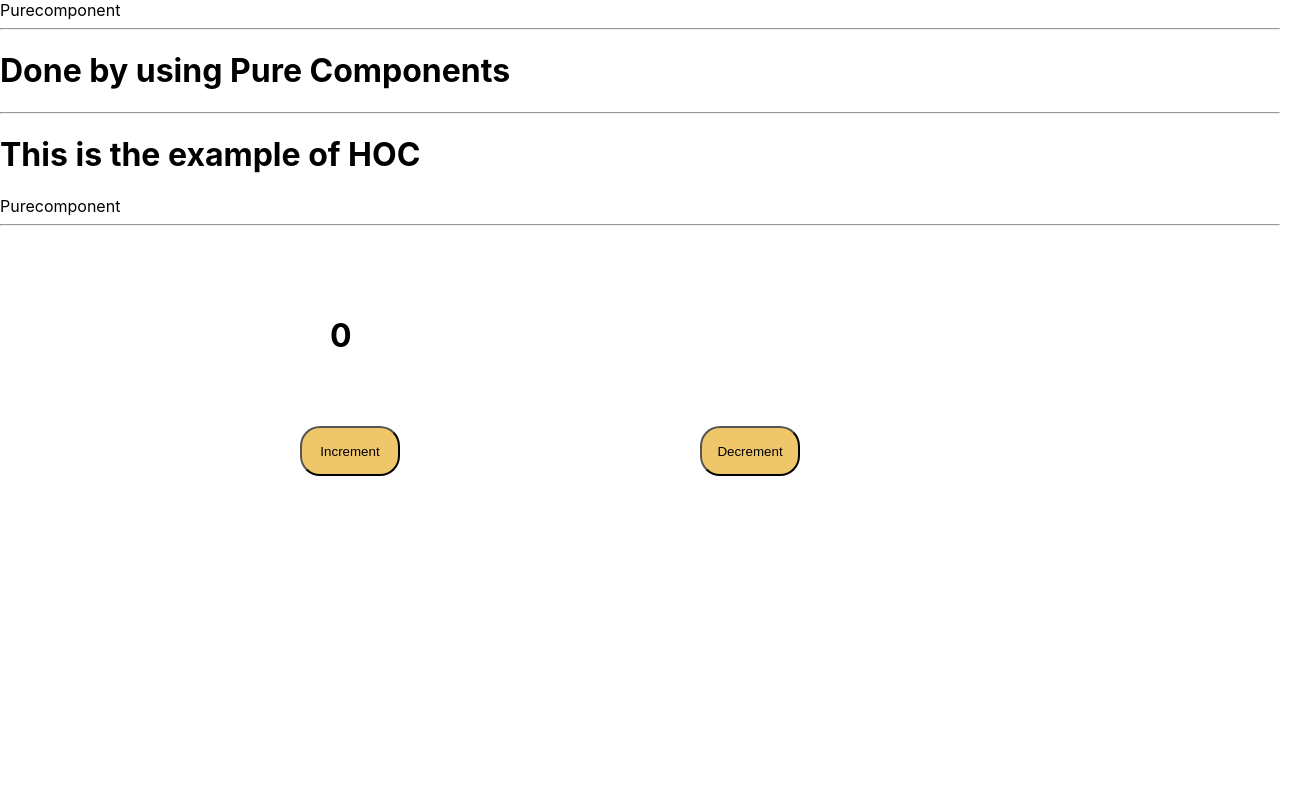
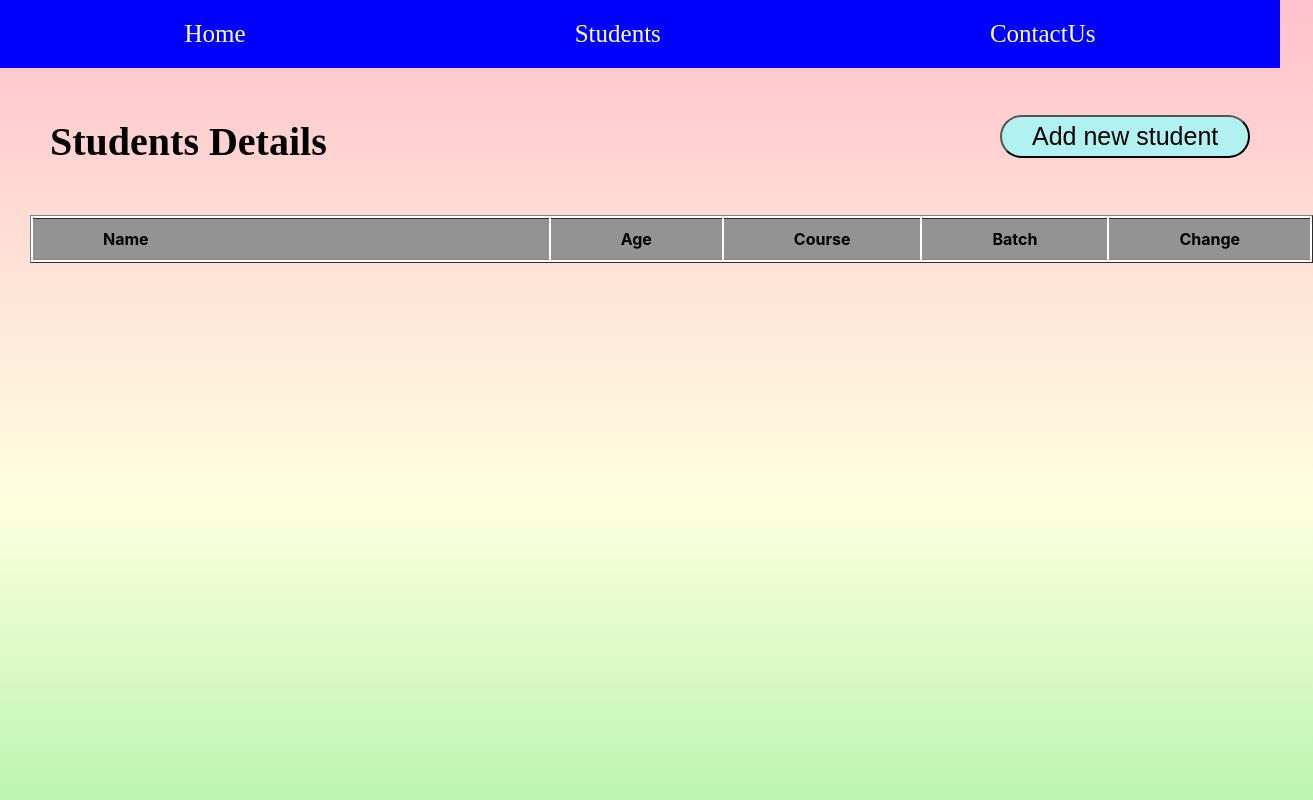
Before and after one commit to Priyanka316/React, a React (Create React App) app in the folder src/: page /Students in a window 1280 px wide. Shown: the top 800 px of the page, 1313 px wide, since content can reach past the window. Built offline with nearby package versions, Linux system fonts and the light colour scheme.

Commit message:
Add files via upload

```diff
--- a/src/src/App.css
+++ b/src/src/App.css
@@ -1,15 +1,127 @@
-#btn1,#btn2{
+*{
+  margin: 0%;
+  padding: 0%;
+}
+body{
+  background-image: linear-gradient(pink, lightyellow, lightgreen);
+  height: 1000px;
+}
 
-  border-radius: 20px;
-  width: 100px;
+.Title{
+  text-align: center;
+  display: flex;
+  justify-content: space-around;
+  background-color: blue;
+  padding: 20px;
+  font-size: 25px;
+}
+
+#MainTitle{
+  color: white;
+  text-decoration: none;
+  font-family: 'Times New Roman', Times, serif;
+ }
+ #MainTitle:hover{
+   color: rgb(219, 104, 123);
+ }
+
+ #TitlePg{
+   font-weight: bold;
+   font-size: 30px;
+   margin-top: 50px;
+   margin-left: 50px;
+   font-family: 'Times New Roman', Times, serif;
+   font-size: 40px;
+ }
+
+
+#Homepage{
+  font-weight: bold;
+  font-size: 30px;
+  margin-top: 50px;
+  margin-left: 50px;
+}
+
+#studentpage{
+  margin-top: 50px;
+  margin-left: 50px;
+  font-family: 'Times New Roman', Times, serif;
+  font-size: 40px;
+}
+
+#btn{
+  padding: 5px 30px;
+  border-radius: 50px;
+  font-size: 25px;
+  margin-left: 1000px;
+  margin-top:-50px;
+  position: absolute;
+  background-color: #b2f1f1;
+
+}
+.table{
+  margin-top: 50px;
+  margin-left: 30px;
+ border: none;
+ background-color: white;
+
+}
+th{
+  border-left: none;
+  border-right: none;
+  padding: 10px 70px 10px 70px;
+  background-color: rgb(148, 147, 147);
+}
+tr .table1{
+  padding-right: 400px;
+}
+table{
+  margin-left: 30px;
+  margin-top: 50px;
+  background-color: white;
+}
+td{
+  border-left: none;
+  border-right: none;
+  padding: 10px 70px 10px 70px;
+}
+
+
+
+input{
+
+  border: 2px solid #f086d7;
+  width: 300px;
   height: 50px;
-  background-color: rgb(240, 198, 106);
-  size: 40px;
-  margin-top: 50px;
-  margin-left: 300px;
+  text-align: center;
+  margin: 90px;
 }
-#count{
-  size: 40px;
-  margin-top: 90px;
-  margin-left: 330px;
+
+.btn{
+  margin-left: 750px;
 }
+
+.btn1{
+  width: 200px;
+  height: 50px;
+  border: 1px solid rgb(104, 104, 151);
+  border-radius: 30px;
+  font-size: 30px;
+  padding: 0 20px;
+  background-color: #babade;
+  font-family: 'Times New Roman', Times, serif;
+}
+
+.student{
+  margin-left: 150px;
+
+
+}
+.student1{
+  width: auto;
+  height: 900px;
+  border: 1px solid white;
+  background-image: linear-gradient(#de96e3,
+  rgb(233, 209, 147),
+  #f0735d);
+}
--- a/src/src/App.js
+++ b/src/src/App.js
@@ -1,31 +1,31 @@
-import React from 'react';
-import Hoc from './Hoc';
-import Parentcomponent from './Components/Parentcomponent';
-import Purecompo from './Components/Purecompo';
 import './App.css';
-
-class App extends React.Component {
-  render() {
-
-    const { show, increment , decrement} = this.props
-
-    return (
-    <div>
-      <Parentcomponent ></Parentcomponent>
-
-      <h1>This is the example of HOC</h1>
-
-      <Purecompo></Purecompo>
-      <h1 id='count'>{show}</h1>
-
-    <button id='btn1' onClick={increment}>Increment </button>
-    <button id='btn2' onClick={decrement}>Decrement  </button>
+import { BrowserRouter, Routes, Route } from 'react-router-dom';
+import Home from './Components/Home';
+import Students from './Components/Students';
+import ContactUs from './Components/Contactus';
+import AddStd from './Components/AddStd';
+import EditStd from './Components/EditStd';
+import Link from './Components/Link';
+import { useState } from 'react';
 
 
+
+function App() {
+  const [users,setUsers] = useState([]);
+  return (
+    <div>
+     <BrowserRouter>
+     <Link/>
+     <Routes>
+      <Route path ="/" element = {<Home/>}/>
+      <Route path ="/contactus" element = {<ContactUs/>}/>
+      <Route path ='/students' element = {<Students users={users}/>}/>
+      <Route path ='/students/addstudents' element={<AddStd users={users} updateUsers={setUsers}/>}/>
+      <Route path='/students/editstudent/:index' element={<EditStd users={users} updateUsers={setUsers} />}/>
+     </Routes>
+     </BrowserRouter>
     </div>
-    )
-  }
+  );
 }
 
-
-export default Hoc(App);
+export default App;
--- /dev/null
+++ b/src/src/Components/AddStd.jsx
@@ -0,0 +1,75 @@
+import React from 'react'
+import { Link } from 'react-router-dom';
+import  '../App.css';
+
+
+export class AddStd extends React.Component {
+
+    constructor(){
+        super();
+        this.state = {
+            Name:'',
+            Age:'',
+            Course:'',
+            Batch:'',
+            showName:false
+        }
+    }
+
+    updateName = (event) =>{
+        this.setState({Name:event.target.value})
+    }
+    updateAge = (event) =>{
+        this.setState({Age:event.target.value})
+    }
+    updateCourse = (event) =>{
+        this.setState({Course:event.target.value})
+    }
+    updateBatch = (event) =>{
+        this.setState({Batch:event.target.value})
+    }
+    handleShowName = () =>{
+        const updateArray = this.props.users
+        updateArray.push({Name:this.state.Name,Age:this.state.Age,Course:this.state.Course,Batch:this.state.Batch})
+        this.props.updateUsers(updateArray)
+       this.setState({showName: true})
+    }
+    render(){
+    return(
+        <div>
+           <div className='student1'>
+           <div className='student'>
+           <form>
+                <input type="text" placeholder="Name" required="required" value={this.state.Name} onChange={this.updateName}/>
+
+                <input type="number" placeholder="Age" required="required"value={this.state.Age} onChange={this.updateAge}/>
+
+                <input type="text" placeholder="Course" required="required" value={this.state.Course} onChange={this.updateCourse} />
+
+                <input type="number" placeholder="Batch" required="required" value={this.state.Batch} onChange={this.updateBatch}  />
+            </form>
+        </div>
+
+        <div className='btn'>
+            <Link to="/"><button className='btn1'>Cancel</button></Link>
+            <Link to="/students"> <button className='btn1' onClick={this.handleShowName}>Submit</button></Link>
+        </div>
+    </div>
+        {this.state.showName &&
+        <p id="box2">
+         {this.state.arr.map(item =>{
+         return(
+                 <p id='box'>{`Name :${item.Name} | Age : ${item.Age} | Course :${item.Course} | Age :${item.Batch} `}</p>
+            )
+         })
+        }
+        </p>
+   }
+       </div>
+
+    )
+ }
+}
+
+
+export default AddStd;
--- /dev/null
+++ b/src/src/Components/Contactus.jsx
@@ -0,0 +1,11 @@
+import '../App.css';
+
+const Contact = () =>{
+    return(
+        <div>
+            <p id="TitlePg">Contact Us</p>
+        </div>
+    )
+}
+
+export default Contact;
--- /dev/null
+++ b/src/src/Components/EditStd.jsx
@@ -0,0 +1,74 @@
+import React from 'react'
+import { Link } from 'react-router-dom';
+import usingRouter from '../Hoc/usingRouter';
+import '../App.css';
+
+export class EditStd extends React.Component {
+    constructor(){
+        super();
+        this.state = {
+            Name:'',
+            Age:'',
+            Course:'',
+            Batch:'',
+            showName:false
+        }
+    }
+
+    updateName = (event) =>{
+        this.setState({Name:event.target.value})
+    }
+    updateAge = (event) =>{
+        this.setState({Age:event.target.value})
+    }
+    updateCourse = (event) =>{
+        this.setState({Course:event.target.value})
+    }
+    updateBatch = (event) =>{
+        this.setState({Batch:event.target.value})
+    }
+    handleShowName = () =>{
+        const updateArray = [...this.props.users];
+        const currentUser = {Name:this.state.Name,Age:this.state.Age,Course:this.state.Course,Batch:this.state.Batch}
+        updateArray[this.props.params.index]=currentUser
+        this.props.updateUsers(updateArray)
+       this.setState({showName: true})
+    }
+    render(){
+    return(
+        <div>
+        <div className='student1'>
+        <div className='student'>
+        <form >
+        <input type="text" placeholder="Name" required="required" value={this.state.Name} onChange={this.updateName}/>
+
+        <input type="number" placeholder="Age" required="required" value={this.state.Age} onChange={this.updateAge}/>
+
+        <input type="text" placeholder="Course" required="required" value={this.state.Course} onChange={this.updateCourse}/>
+
+        <input type="text" placeholder="Batch" required="required" value={this.state.Batch} onChange={this.updateBatch}/>
+        </form>
+        </div>
+        <div className='btn'>
+        <Link to="/"><button className='btn1'>Cancel</button></Link>
+        <Link to="/students"> <button  className='btn1' onClick={this.handleShowName}>Update</button></Link>
+        </div>
+        </div>
+        {this.state.showName &&
+        <p id="box2">
+         {this.state.arr.map(item =>{
+         return(
+                 <p id='box'>{`Name :${item.Name} | Age : ${item.Age} | Course :${item.Course} | Age :${item.Batch} `}</p>
+            )
+         })
+        }
+        </p>
+   }
+       </div>
+
+    )
+ }
+}
+
+
+export default usingRouter(EditStd) ;
--- /dev/null
+++ b/src/src/Components/Home.jsx
@@ -0,0 +1,11 @@
+import '../App.css';
+
+const Home = () =>{
+    return(
+        <div>
+            <p id="TitlePg">Home</p>
+        </div>
+    )
+}
+
+export default Home;
--- /dev/null
+++ b/src/src/Components/Link.jsx
@@ -0,0 +1,17 @@
+import { Link } from "react-router-dom";
+import React from "react";
+import '../App.css';
+
+const Navbar = () =>{
+    return(
+        <div>
+            <p className="Title">
+                <Link id="MainTitle" to ="/">Home</Link>
+                <Link id="MainTitle" to ="/Students">Students</Link>
+                <Link id="MainTitle" to ="/ContactUs">ContactUs</Link>
+            </p>
+        </div>
+    )
+}
+
+export default Navbar;
--- /dev/null
+++ b/src/src/Components/Students.jsx
@@ -0,0 +1,38 @@
+import { Link } from "react-router-dom";
+import React from "react";
+import '../App.css';
+
+const Stud = (props) =>{
+
+    return(
+        <div>
+             <h1 id="studentpage">Students Details</h1>
+             <Link to='./addstudents'><button id="btn">Add new student</button></Link>
+             <table border = '1'>
+               <thead>
+               <tr>
+                    <th className="table1">Name</th>
+                    <th>Age</th>
+                    <th>Course</th>
+                    <th>Batch</th>
+                    <th>Change</th>
+                </tr>
+               </thead>
+               {props.users.map((contact,index)=>(
+                <tr>
+                <td>{contact.Name}</td>
+                <td>{contact.Age}</td>
+                <td>{contact.Course}</td>
+                <td>{contact.Batch}</td>
+                <Link to={`/students/editstudent/${index}`}><td>Edit</td></Link>
+               </tr>
+               ))}
+
+
+             </table>
+
+
+        </div>
+    )
+}
+export default Stud;
--- /dev/null
+++ b/src/src/Hoc/usingRouter.jsx
@@ -0,0 +1,21 @@
+import { useNavigate, useLocation, useParams } from 'react-router-dom';
+
+const usingRouter = (Component) => {
+  const Wrapper = (props) => {
+    const navigate = useNavigate();
+    const location = useLocation();
+    const params = useParams();
+    return (
+      <Component
+        navigate={navigate}
+        location={location}
+        params={params}
+        {...props}
+        />
+    );
+  };
+
+  return Wrapper;
+};
+
+export default usingRouter;
```
